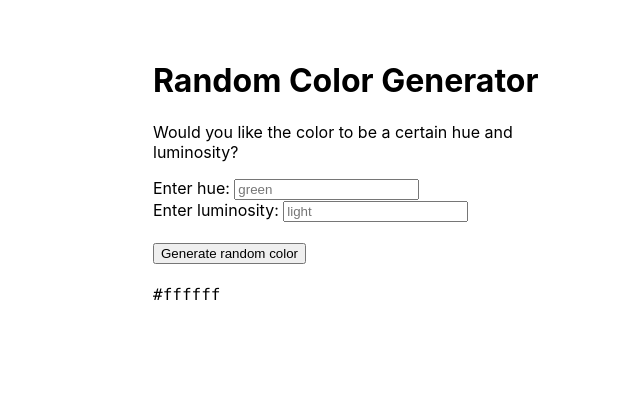
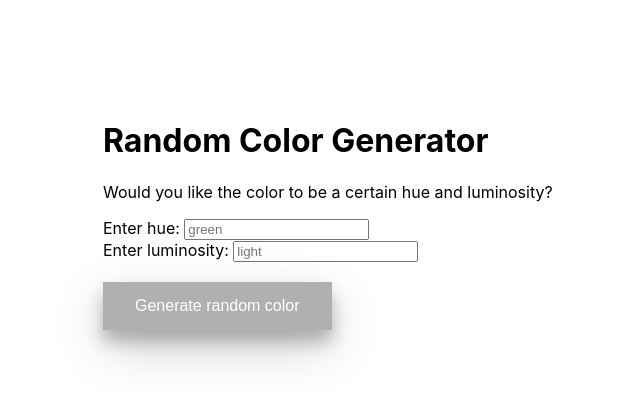
Before and after one commit to inespart/random-color-generator-react-app, a React (Create React App) app: page / in a window 1280 px wide. Shown: the top 400 px of the page, without its empty margins (287-927 px from the left). Built offline with nearby package versions, Linux system fonts and the light colour scheme.

Commit message:
Add CSS-in-JS styles

```diff
--- a/package.json
+++ b/package.json
@@ -3,6 +3,7 @@
   "version": "0.1.0",
   "private": true,
   "dependencies": {
+    "@emotion/react": "^11.4.0",
     "@testing-library/jest-dom": "^5.11.4",
     "@testing-library/react": "^11.1.0",
     "@testing-library/user-event": "^12.1.10",
--- a/src/App.js
+++ b/src/App.js
@@ -1,14 +1,31 @@
-import './App.css';
-// import chalk from 'chalk';
-// import color from 'randomcolor';
+/** @jsxImportSource @emotion/react */
+
+import { css } from '@emotion/react';
 import { useState } from 'react';
 import Button from './Button.js';
 import Input from './Input.js';
 
+// import './App.css';
+// import chalk from 'chalk';
+// import color from 'randomcolor';
 // import logo from './logo.svg';
 
+const frame = css`
+  position: absolute;
+  top: 50%;
+  left: 50%;
+  width: 500px;
+  height: 600px;
+  margin-top: -300px;
+  margin-left: -250px;
+`;
+
+const center = css`
+  text-align: center;
+`;
+
 function App() {
-  const [randomColor, setRandomColor] = useState('#ffffff');
+  const [randomColor, setRandomColor] = useState('');
   const [hue, setHue] = useState('');
   const [luminosity, setLuminosity] = useState('');
 
@@ -22,7 +39,13 @@
     setLuminosity(event.currentTarget.value);
   }
 
-  const str = <code>{randomColor}</code>;
+  const str = <h2 css={center}>{randomColor}</h2>;
+
+  const colorBox = css`
+    background-color: ${randomColor};
+    width: 500px;
+    height: 200px;
+  `;
 
   /*
   const str = (
@@ -45,18 +68,9 @@
   */
 
   return (
-    <div
-      style={{
-        position: 'absolute',
-        top: '30%',
-        left: '50%',
-        width: '400px',
-        height: '400px',
-        marginTop: '-200px',
-        marginLeft: '-200px',
-      }}
-    >
+    <div css={frame}>
       <h1>Random Color Generator</h1>
+
       <p>Would you like the color to be a certain hue and luminosity?</p>
       <div>
         <Input
@@ -87,15 +101,9 @@
 
       <br />
       <br />
-      <div
-        style={{
-          backgroundColor: randomColor,
-          width: '300px',
-          height: '300px',
-        }}
-      >
-        {str}
-      </div>
+      <br />
+      <br />
+      <div css={colorBox}>{str}</div>
     </div>
   );
 }
--- a/src/Button.js
+++ b/src/Button.js
@@ -1,10 +1,27 @@
+/** @jsxImportSource @emotion/react */
+
+import { css } from '@emotion/react';
 import color from 'randomcolor';
 
 // import { useState } from 'react';
 
+const button = css`
+  background-color: #b0b0b0;
+  border: none;
+  color: white;
+  padding: 15px 32px;
+  text-align: center;
+  text-decoration: none;
+  display: inline-block;
+  font-size: 16px;
+  box-shadow: 0 12px 16px 0 rgba(0, 0, 0, 0.24),
+    0 17px 50px 0 rgba(0, 0, 0, 0.19);
+`;
+
 export default function Button(props) {
   return (
     <button
+      css={button}
       onClick={() =>
         props.setRandomColor(
           color.randomColor({ luminosity: props.luminosity, hue: props.hue }),
```
Also changed, not shown: 1 other file (tests, documents, lock files or other folders).
